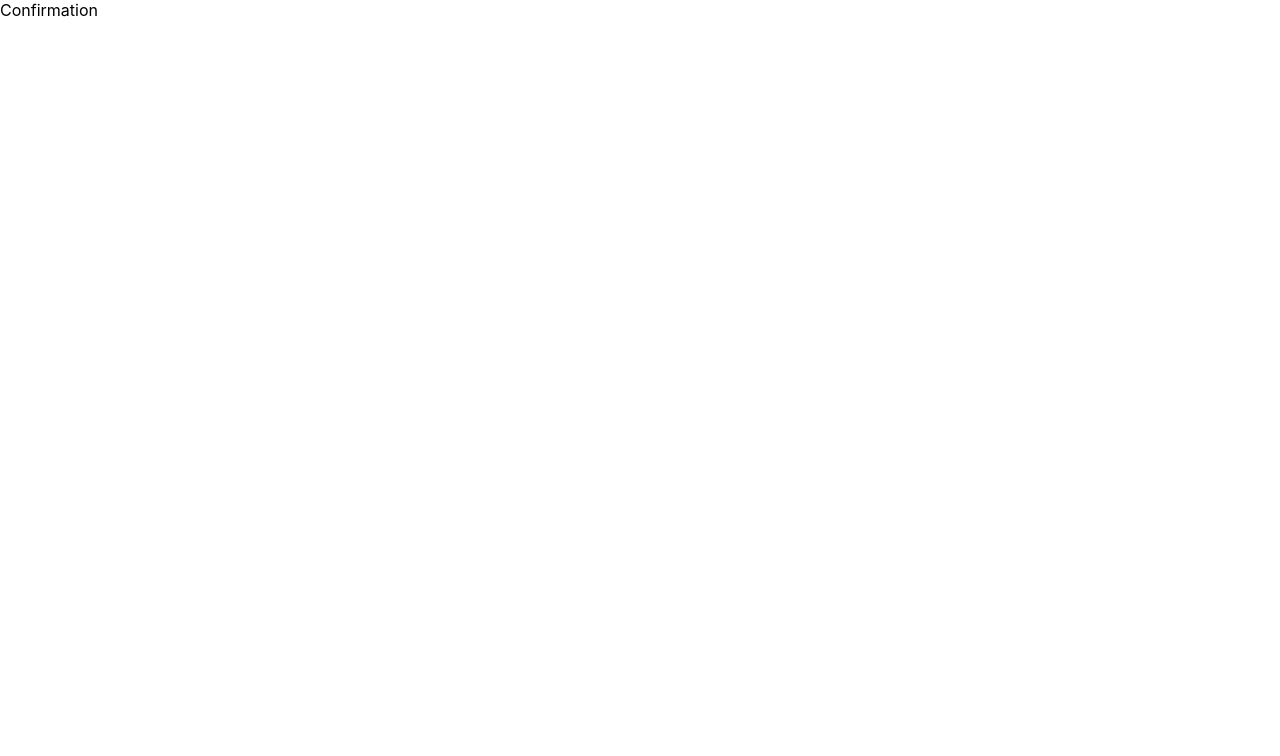
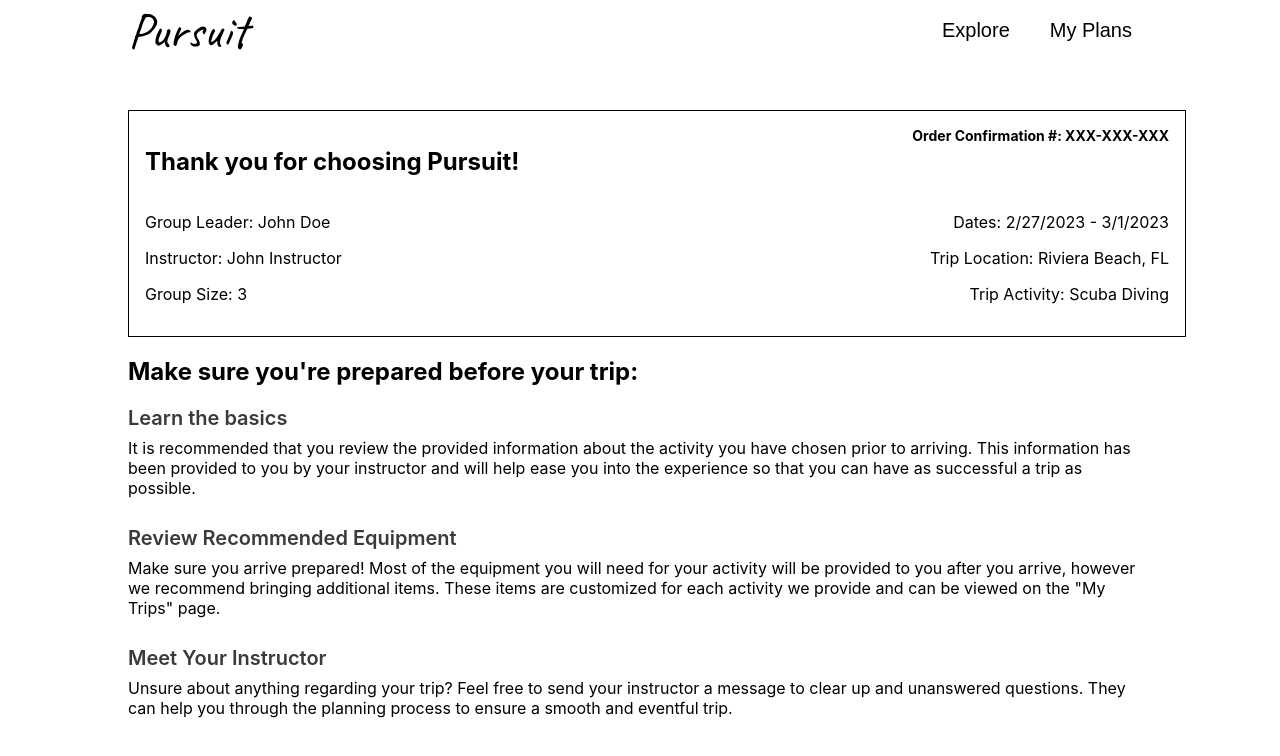
Before and after one commit to tameem22/CS422Project, a React (Create React App) app in the folder pursuitapp/: page /Confirmation in a window 1280 px wide. Shown: the top 756 px of the page. Built offline with nearby package versions, Linux system fonts and the light colour scheme.

Commit message:
Confirmation Page Implementation

```diff
--- a/pursuitapp/src/pages/confirmation/Confirmation.css
+++ b/pursuitapp/src/pages/confirmation/Confirmation.css
@@ -0,0 +1,68 @@
+.confirmation-page {
+    max-width: 1024px;
+    width: 100%;
+    margin: 0 auto;
+    align-items: center;
+  }
+
+  .confirmation-header {
+    margin-top: 50px;
+    max-width: 1024px;
+    width: 100%;
+    align-items: center;
+    border: 1px solid #000;
+    padding: 16px;
+    display: inline-block;
+  }
+
+  .order-confirmation {
+    font-size: 14px;
+    font-weight: bold;
+  }
+
+  .trip-info {
+    padding: 16px;
+  }
+
+  .preparation-links {
+    display: flex;
+    flex-direction: column;
+    align-items: flex-start;
+    gap: 8px;
+  }
+
+  .preparation-links>a {
+    text-decoration: none;
+    color: #3a3a3a;
+    font-weight: 600;
+    font-size: 20px;
+  }
+
+  .preparation-links a:hover {
+    text-decoration: underline;
+  }
+
+  .preparation-links>span {
+    margin-bottom: 20px;
+  }
+
+  .confirmation-header-top{
+    display: flex;
+    flex-direction: row;
+    justify-content: space-between;
+
+  }
+
+  .trip-info-container{
+    display: flex;
+    flex-direction: row;
+    justify-content: space-between;
+  }
+
+  .trip-info-right{
+    text-align: right;
+  }
+
+  .trip-info-left{
+    text-align: left;
+  }
--- a/pursuitapp/src/pages/confirmation/Confirmation.jsx
+++ b/pursuitapp/src/pages/confirmation/Confirmation.jsx
@@ -1,9 +1,47 @@
-import './Confirmation.css'
 
-const Confirmation = () => {
+import './Confirmation.css';
+import Navbar from '../../components/Navbar/Navbar';
+
+const Confirmation = ({ tripInfo }) => {
+
+
+
   return (
-    <div>Confirmation</div>
-  )
-}
+    <div className='confirmation-page'>
+      <Navbar />
+      <div className='confirmation-header'>
+        <div className='confirmation-header-top'>
+          <h2>Thank you for choosing Pursuit!</h2>
+          <span className="order-confirmation">Order Confirmation #: XXX-XXX-XXX</span>
+        </div>
+        <div className='trip-info-container'>
+          <div className='trip-info-left'>
+            <p>Group Leader: John Doe</p>
+            <p>Instructor: John Instructor</p>
+            <p>Group Size: 3</p>
+          </div>
+          <div className='trip-info-right'>
+            <p>Dates: 2/27/2023 - 3/1/2023</p>
+            <p>Trip Location: Riviera Beach, FL</p>
+            <p>Trip Activity: Scuba Diving</p>
 
-export default Confirmation
+          </div>
+        </div>
+      </div>
+
+
+
+      <h2>Make sure you're prepared before your trip:</h2>
+      <div className='preparation-links'>
+        <a href='/Activity'>Learn the basics</a>
+        <span>It is recommended that you review the provided information about the activity you have chosen prior to arriving. This information has been provided to you by your instructor and will help ease you into the experience so that you can have as successful a trip as possible.</span>
+        <a href='/MyPlans'>Review Recommended Equipment</a>
+        <span>Make sure you arrive prepared! Most of the equipment you will need for your activity will be provided to you after you arrive, however we recommend bringing additional items. These items are customized for each activity we provide and can be viewed on the "My Trips" page. </span>
+        <a href='/InstructorInfo'>Meet Your Instructor</a>
+        <span>Unsure about anything regarding your trip? Feel free to send your instructor a message to clear up and unanswered questions. They can help you through the planning process to ensure a smooth and eventful trip.</span>
+      </div>
+    </div>
+  );
+};
+
+export default Confirmation;
```
